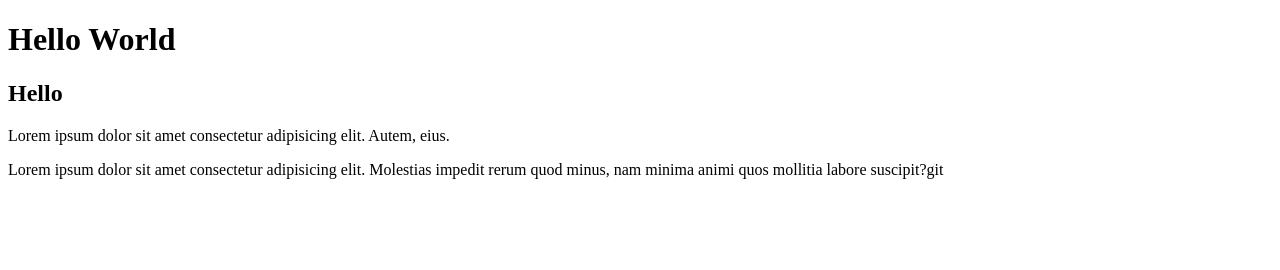
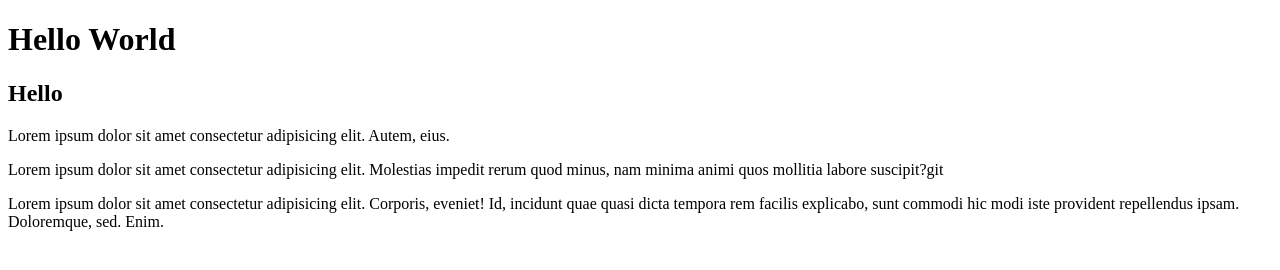
Before and after one commit to VedantB21/hithub, a plain HTML site: page index.html in a window 1280 px wide. Drawn offline with Linux system fonts and the light colour scheme.

Commit message:
second commit

```diff
--- a/index.html
+++ b/index.html
@@ -11,7 +11,7 @@
     <h1>Hello World</h1>
     <h2>Hello</h2>
     <p>Lorem ipsum dolor sit amet consectetur adipisicing elit. Autem, eius.</p>
-    <p>Lorem ipsum dolor sit amet consectetur adipisicing elit. Molestias impedit rerum quod minus, nam minima animi quos mollitia labore suscipit?git </p>
+    <p>Lorem ipsum dolor sit amet consectetur adipisicing elit. Molestias impedit rerum quod minus, nam minima animi quos mollitia labore suscipit?git </p><p>Lorem ipsum dolor sit amet consectetur adipisicing elit. Corporis, eveniet! Id, incidunt quae quasi dicta tempora rem facilis explicabo, sunt commodi hic modi iste provident repellendus ipsam. Doloremque, sed. Enim.</p>
 </body>
 
 </html>
```
